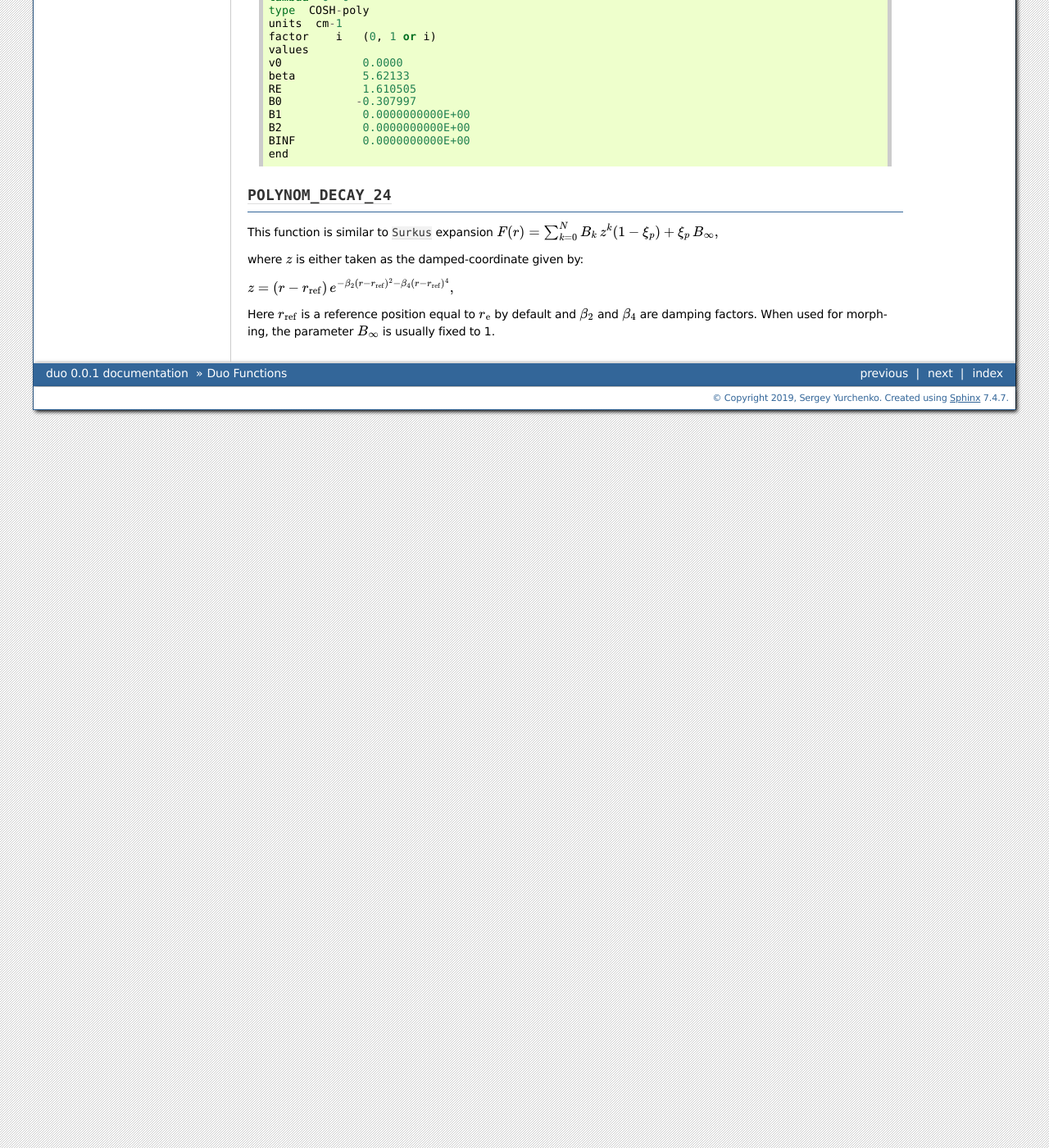
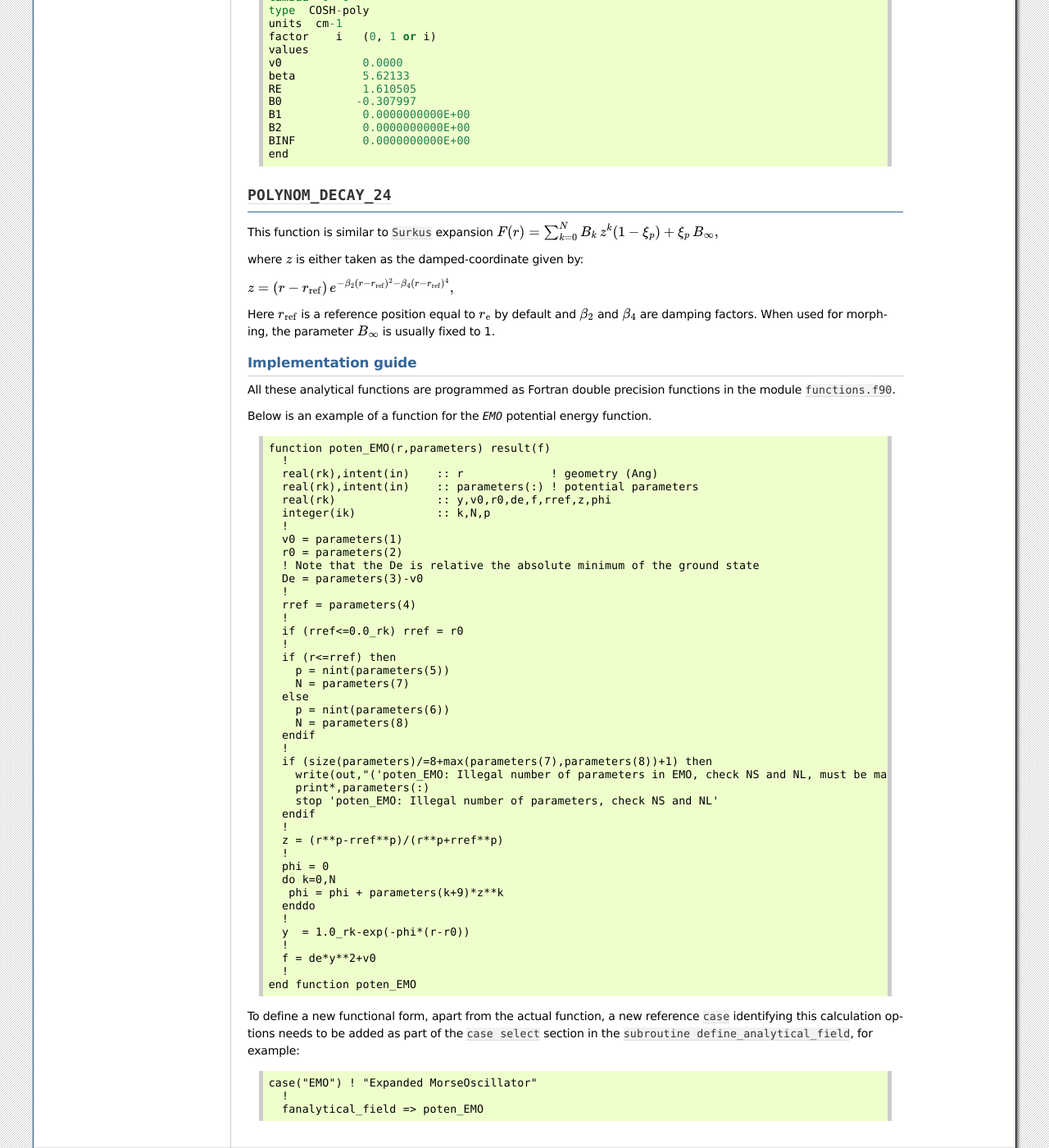
Before and after one commit to Trovemaster/Duo, a Sphinx documentation site: the page built from docs/source/functions.rst, in a window 1280 px wide and 1400 px high, scrolled down 7156 px. Shown: the whole window at 82% size. Built offline with Sphinx 7.4.7, drawn with Linux system fonts in a browser that asks for light colours.

Commit message:
funcitons programming

```diff
--- a/docs/source/functions.rst
+++ b/docs/source/functions.rst
@@ -513,3 +513,66 @@ where :math:`z` is either taken as the damped-coordinate given by:
 Here :math:`r_{\rm ref}` is a reference position equal to :math:`r_{\rm e}` by default and
 :math:`\beta_2` and :math:`\beta_4` are damping factors.
 When used for morphing, the parameter :math:`B_{\infty}` is usually fixed to 1.
+
+
+
+Implementation guide
+--------------------
+
+All these analytical functions are programmed as Fortran double precision functions
+in the module ``functions.f90``.
+
+Below is an example of a function for the `EMO` potential energy function.
+::
+
+    function poten_EMO(r,parameters) result(f)
+      !
+      real(rk),intent(in)    :: r             ! geometry (Ang)
+      real(rk),intent(in)    :: parameters(:) ! potential parameters
+      real(rk)               :: y,v0,r0,de,f,rref,z,phi
+      integer(ik)            :: k,N,p
+      !
+      v0 = parameters(1)
+      r0 = parameters(2)
+      ! Note that the De is relative the absolute minimum of the ground state
+      De = parameters(3)-v0
+      !
+      rref = parameters(4)
+      !
+      if (rref<=0.0_rk) rref = r0
+      !
+      if (r<=rref) then
+        p = nint(parameters(5))
+        N = parameters(7)
+      else
+        p = nint(parameters(6))
+        N = parameters(8)
+      endif
+      !
+      if (size(parameters)/=8+max(parameters(7),parameters(8))+1) then
+        write(out,"('poten_EMO: Illegal number of parameters in EMO, check NS and NL, must be max(NS,NL)+9')")
+        print*,parameters(:)
+        stop 'poten_EMO: Illegal number of parameters, check NS and NL'
+      endif
+      !
+      z = (r**p-rref**p)/(r**p+rref**p)
+      !
+      phi = 0
+      do k=0,N
+       phi = phi + parameters(k+9)*z**k
+      enddo
+      !
+      y  = 1.0_rk-exp(-phi*(r-r0))
+      !
+      f = de*y**2+v0
+      !
+    end function poten_EMO
+
+
+To define a new functional form, apart from the actual function, a new reference ``case`` identifying this calculation
+options needs to be added as part of the ``case select`` section in the ``subroutine define_analytical_field``, for example:
+::
+
+    case("EMO") ! "Expanded MorseOscillator"
+      !
+      fanalytical_field => poten_EMO
```
Also changed, not shown: docs/source/spectra.rst (+4 -6 lines), 1 other file.
